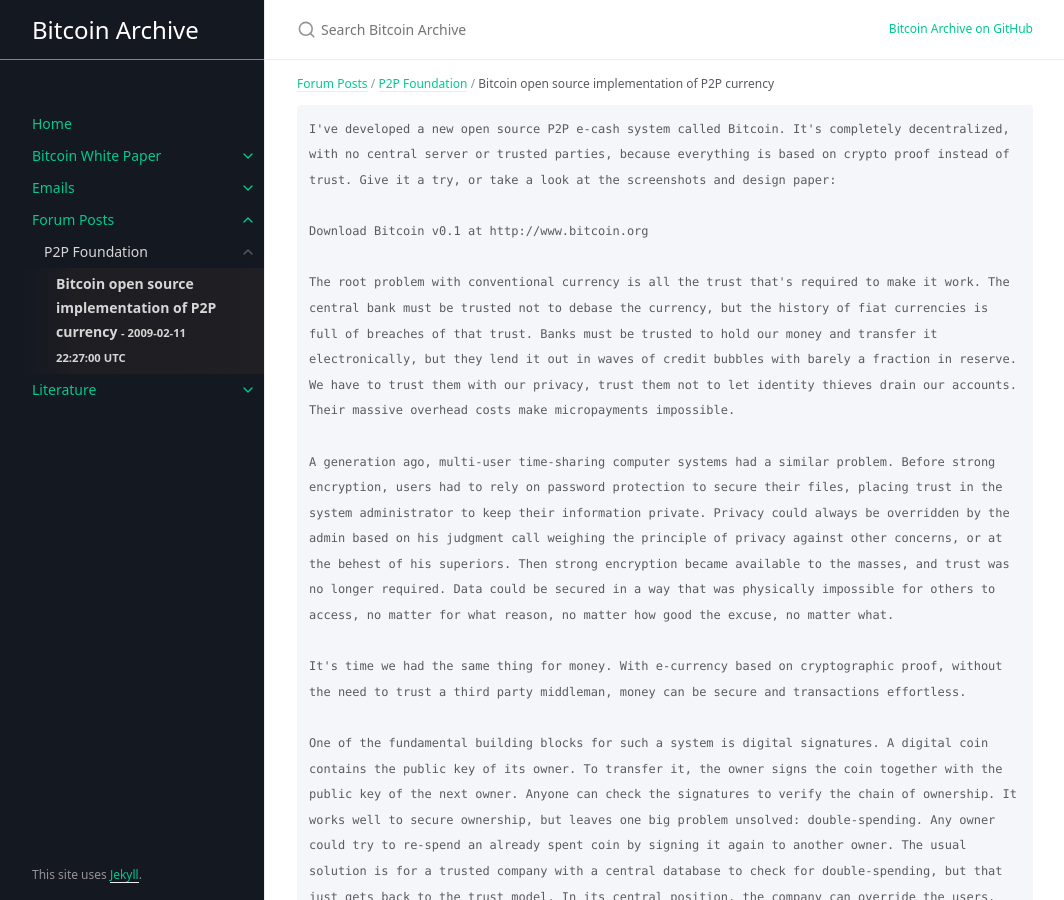
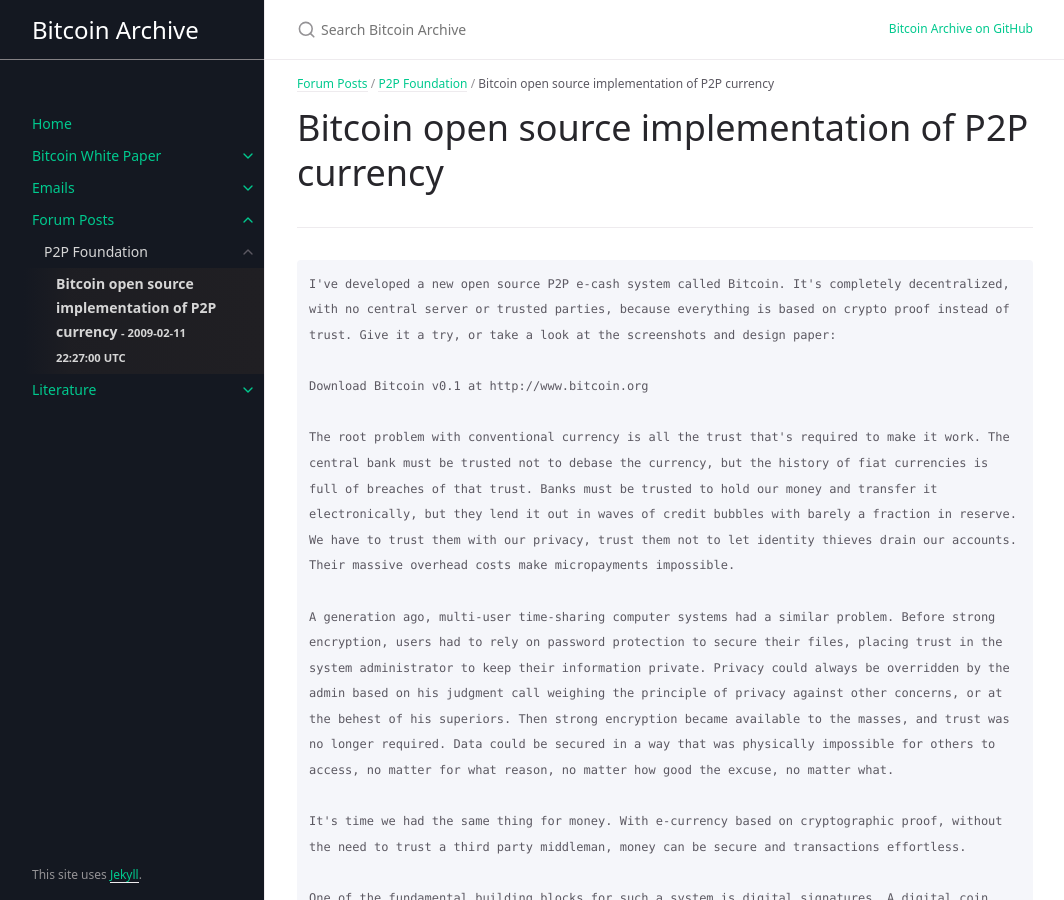
Before and after one commit to wakgill/bitcoin-archive, a Jekyll site: the page built from docs/forum/p2p-foundation/1.md, in a window 1280 px wide and 900 px high. Shown: the whole window, without its empty margins (107-1171 px from the left). Built offline with Jekyll 4.4.1, drawn with Linux system fonts in a browser that asks for light colours; some web fonts are replaced.

Commit message:
Update 1.md

````diff
--- a/docs/forum/p2p-foundation/1.md
+++ b/docs/forum/p2p-foundation/1.md
@@ -6,6 +6,11 @@ parent: P2P Foundation
 nav_order: 1
 date: 2009-02-11 22:27:00 UTC
 ---
+
+# Bitcoin open source implementation of P2P currency
+
+---
+
 ```
 I've developed a new open source P2P e-cash system called Bitcoin. It's completely decentralized, with no central server or trusted parties, because everything is based on crypto proof instead of trust. Give it a try, or take a look at the screenshots and design paper:
 
````
